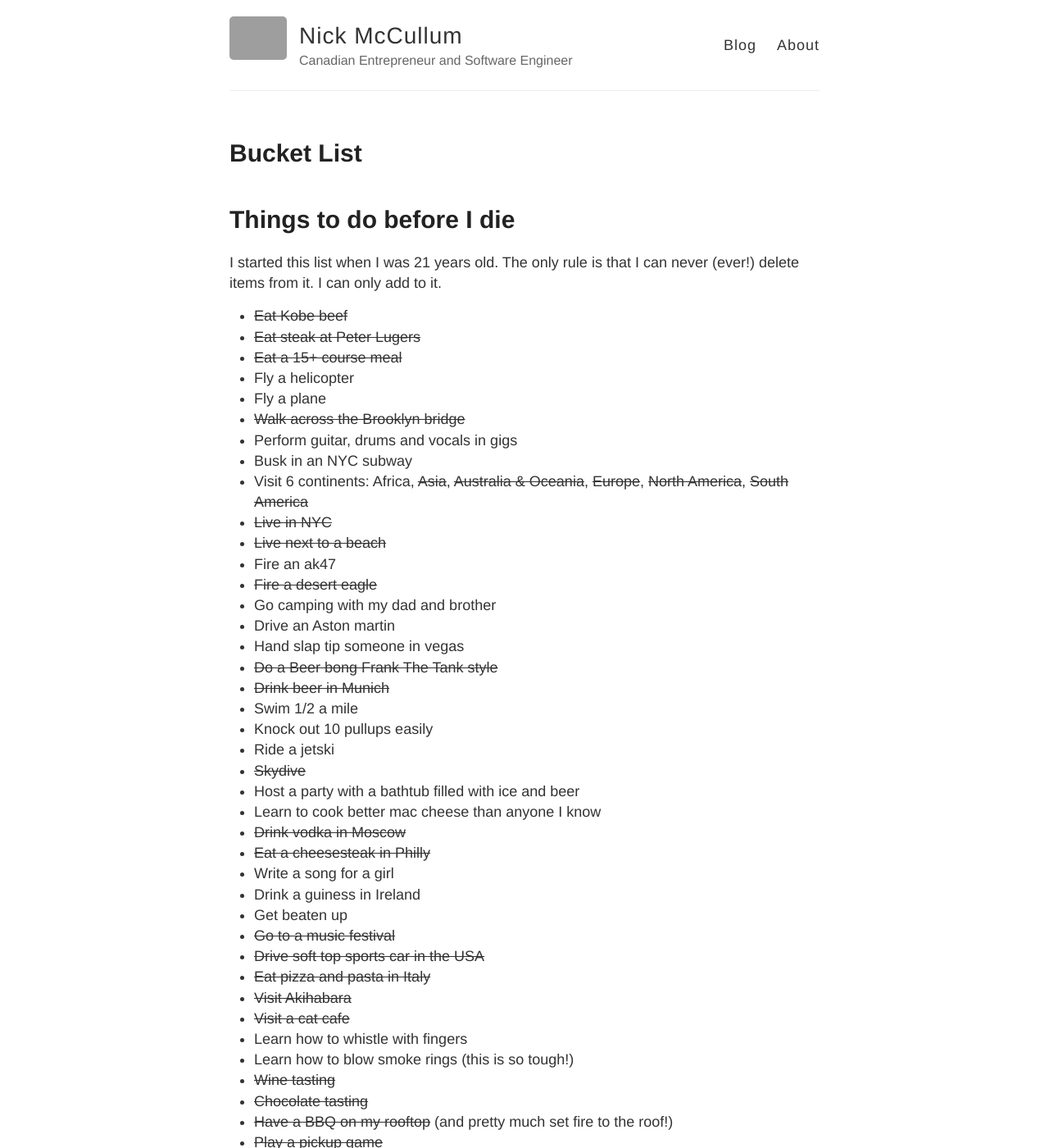
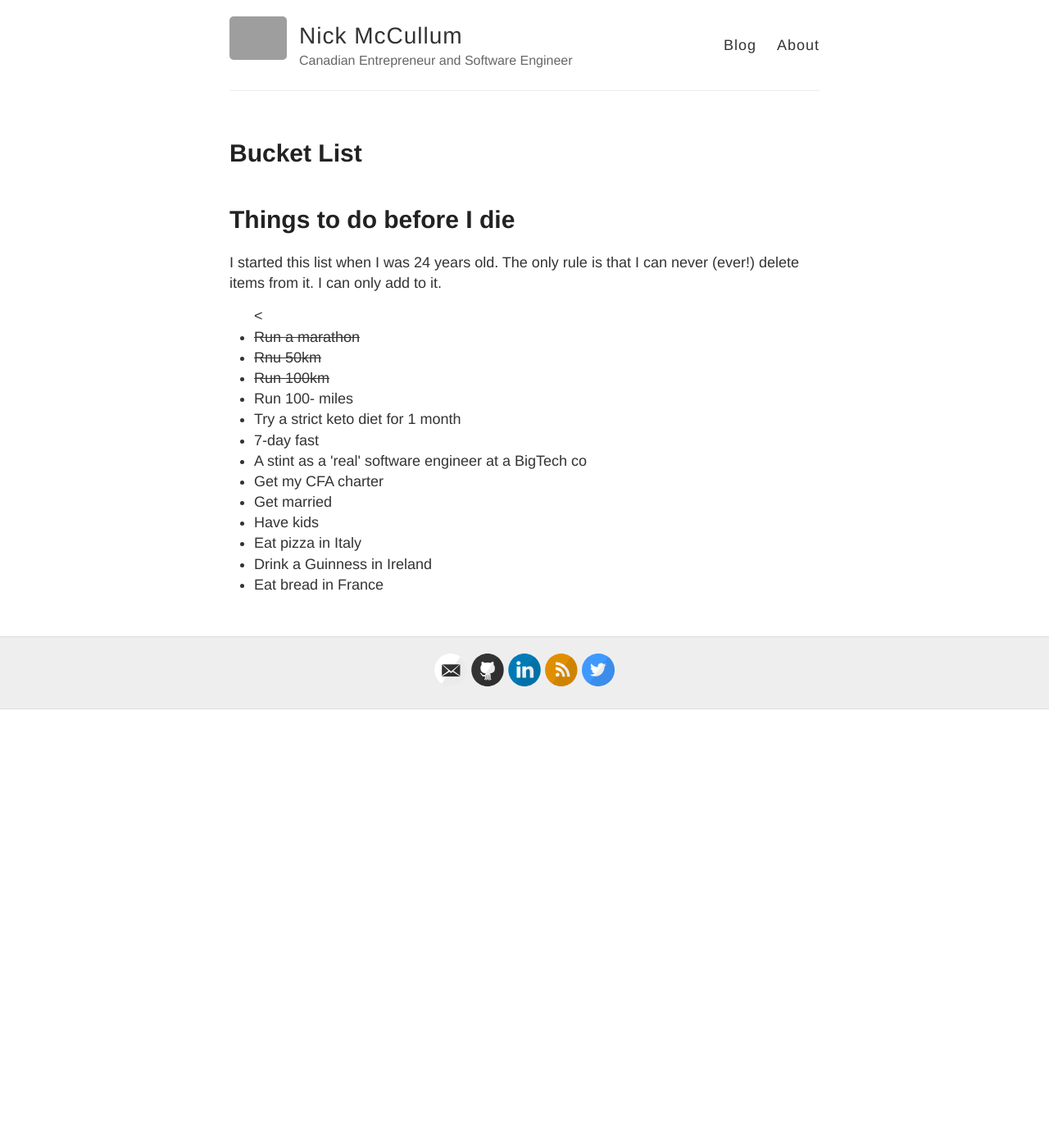
Before and after one commit to rosyberti/website, a Jekyll site: the page built from bucket-list.md, in a window 1280 px wide and 1400 px high. Shown: the whole window at 82% size. Built offline with Jekyll 4.4.1, drawn with Linux system fonts in a browser that asks for light colours; some of the changed text lies outside the part shown; grey boxes are pictures that could not be loaded.

Commit message:
added preliminary list

```diff
--- a/bucket-list.md
+++ b/bucket-list.md
@@ -6,62 +6,20 @@ permalink: /about/bucket-list/
 
 <h1>Things to do before I die</h1>
 
-<p>I started this list when I was 21 years old. The only rule is that I can never (ever!) delete items from it. I can only add to it.</p>
+<p>I started this list when I was 24 years old. The only rule is that I can never (ever!) delete items from it. I can only add to it.</p>
 
 <ul>
-	<li><strike>Eat Kobe beef</strike></li>
-	<li><strike>Eat steak at Peter Lugers</strike></li>
-	<li><strike>Eat a 15+ course meal</strike></li>
-	<li>Fly a helicopter</li>
-	<li>Fly a plane</li>
-	<li><strike>Walk across the Brooklyn bridge</strike></li>
-	<li>Perform guitar, drums and vocals in gigs</li>
-	<li>Busk in an NYC subway  </li>
-	<li>Visit 6 continents: Africa, <strike>Asia</strike>, <strike>Australia & Oceania</strike>, <strike>Europe</strike>, <strike>North America</strike>, <strike>South America</strike>  </li>
-	<li><strike>Live in NYC</strike></li>
-	<li><strike>Live next to a beach</strike>
-	<li>Fire an ak47</li>
-	<li><strike>Fire a desert eagle</strike></li>
-	<li>Go camping with my dad and brother</li>
-	<li>Drive an Aston martin</li>
-	<li>Hand slap tip someone in vegas</li>
-	<li><strike>Do a Beer bong Frank The Tank style</strike></li>
-	<li><strike>Drink beer in Munich</strike></li>
-	<li>Swim 1/2 a mile</li>
-	<li>Knock out 10 pullups easily</li>
-	<li>Ride a jetski</li>
-	<li><strike>Skydive</strike></li>
-	<li>Host a party with a bathtub filled with ice and beer</li>
-	<li>Learn to cook better mac cheese than anyone I know</li>
-	<li><strike>Drink vodka in Moscow</strike></li>
-	<li><strike>Eat a cheesesteak in Philly</strike></li>
-	<li>Write a song for a girl</li>
-	<li>Drink a guiness in Ireland</li>
-	<li>Get beaten up</li>
-	<li><strike>Go to a music festival</strike></li>
-	<li><strike>Drive soft top sports car in the USA</strike></li>
-	<li><strike>Eat pizza and pasta in Italy</strike></li>
-	<li><strike>Visit Akihabara</strike></li>
-	<li><strike>Visit a cat cafe</strike></li>
-	<li>Learn how to whistle with fingers</li>
-	<li>Learn how to blow smoke rings (this is so tough!)</li>
-	<li><strike>Wine tasting</strike></li>
-	<li><strike>Chocolate tasting</strike></li>
-	<li><strike>Have a BBQ on my rooftop</strike> (and pretty much set fire to the roof!)</li>
-	<li><strike>Play a pickup game</strike></li>
-	<li><strike>Eat at the best deli in NYC (kats</strike> &#8211; hah! Clearly Graham Ave Meats and Deli is the best)</li>
-	<li><strike>Eat at best pizza place in NYC &#8211; Grimaldi&#8217;s + Artichoke for me!</strike></li>
-	<li>Ride a black run at whistler</li>
-	<li><strike>Experience a natural hazard</strike> &#8211; 5.9mag earthquake in Virginia shook up NY</li>
-	<li><strike>See an NHL game</strike></li>
-	<li><strike>See sumo wrestling in Japan</strike></li>
-	<li>See cagefighting</li>
-	<li>See a football game in South America</li>
-	<li><strike>Eat from taco truck (clearly this is an important one)</strike></li>
-	<li>Play Chess in park</li>
-	<li><strike>Eat at Google HQ</strike></li>
-	<li>Light a good fire from scratch</li>
-	<li><strike>Go boat riding at the Everglades</strike></li>
-	<li><strike>Crowdsurf</strike></li>
-	<li>Go deep sea fishing</li>
+	<<li><strike>Run a marathon</strike></li>
+	<li><strike>Rnu 50km</strike></li>
+	<li><strike>Run 100km</strike></li>
+	<li>Run 100- miles</li>
+	<li>Try a strict keto diet for 1 month</li>
+	<li>7-day fast</li>
+	<li>A stint as a 'real' software engineer at a BigTech co</li>
+	<li>Get my CFA charter</li>
+	<li>Get married</li>
+	<li>Have kids</li>
+	<li>Eat pizza in Italy</li>
+	<li>Drink a Guinness in Ireland</li>
+	<li>Eat bread in France</li>
 </ul>
```
